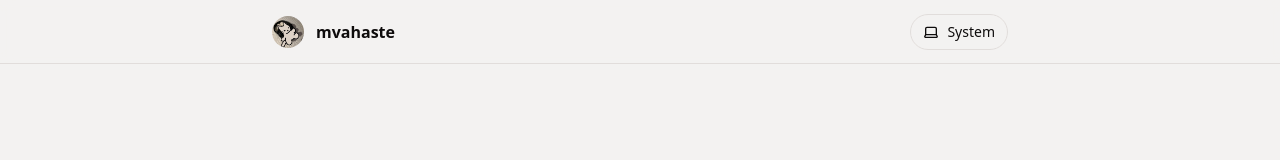
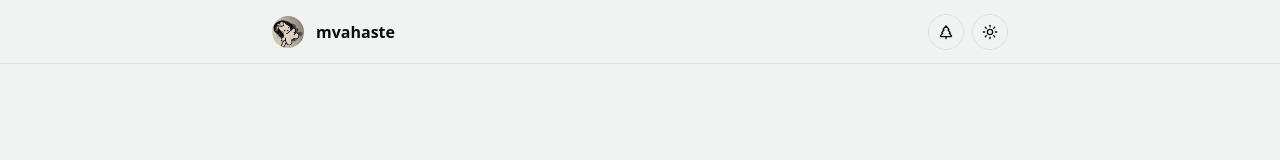
Before and after one commit to mvahaste/www, a Next.js app: page / in a window 1280 px wide. Shown: the top 160 px of the page. Built offline with nearby package versions, Linux system fonts and the light colour scheme.

Commit message:
Added theme switching, changed default theme

```diff
--- a/app/globals.css
+++ b/app/globals.css
@@ -47,7 +47,7 @@
   --radius: 1.25rem;
 }
 
-:root .theme-coffee {
+[data-theme="coffee-light"] {
   --background: hsl(30, 8%, 95%);
   --foreground: hsl(0, 8%, 5%);
 
@@ -77,7 +77,7 @@
   --ring: hsl(13, 36%, 72%);
 }
 
-.dark .theme-coffee {
+[data-theme="coffee-dark"] {
   --background: hsl(0, 7%, 8%);
   --foreground: hsl(60, 9%, 98%);
 
@@ -107,7 +107,7 @@
   --ring: hsl(12, 22%, 40%);
 }
 
-:root .theme-forest {
+[data-theme="forest-light"] {
   --background: hsl(180, 8%, 95%);
   --foreground: hsl(150, 8%, 5%);
 
@@ -137,7 +137,7 @@
   --ring: hsl(160, 36%, 72%);
 }
 
-.dark .theme-forest {
+[data-theme="forest-dark"] {
   --background: hsl(160, 7%, 8%);
   --foreground: hsl(180, 9%, 98%);
 
--- a/app/layout.tsx
+++ b/app/layout.tsx
@@ -6,6 +6,7 @@ import type { Metadata } from "next";
 import { ThemeProvider } from "next-themes";
 import { Roboto, Roboto_Mono } from "next/font/google";
 import "./globals.css";
+import { availableThemes, defaultTheme } from "@/components/theme-switcher";
 
 const robotoSans = Roboto({
   variable: "--font-roboto-sans",
@@ -45,11 +46,12 @@ export default function RootLayout({
   return (
     <html lang="en" suppressHydrationWarning>
       <body
-        className={`${robotoSans.variable} ${robotoMono.variable} theme-coffee antialiased`}
+        className={`${robotoSans.variable} ${robotoMono.variable} antialiased`}
       >
         <ThemeProvider
-          attribute="class"
-          defaultTheme="system"
+          attribute="data-theme"
+          themes={availableThemes}
+          defaultTheme={defaultTheme}
           enableSystem
           disableTransitionOnChange
         >
--- a/components/header.tsx
+++ b/components/header.tsx
@@ -1,6 +1,5 @@
 import AnimatedAvatar from "./animated-avatar";
-import HeaderNav from "./header-nav";
-import { ThemeSwitcher } from "./theme-switcher";
+import { ThemeColorSwitcher, ThemeModeSwitcher } from "./theme-switcher";
 
 export default function Header() {
   return (
@@ -10,9 +9,9 @@ export default function Header() {
           <AnimatedAvatar />
           <h1 className="font-bold">mvahaste</h1>
         </div>
-        <div className="flex flex-row items-center gap-4">
-          <HeaderNav />
-          <ThemeSwitcher />
+        <div className="flex flex-row items-center gap-2">
+          <ThemeColorSwitcher />
+          <ThemeModeSwitcher />
         </div>
       </div>
     </header>
--- a/components/theme-switcher.tsx
+++ b/components/theme-switcher.tsx
@@ -8,72 +8,113 @@ import {
   DropdownMenuRadioItem,
   DropdownMenuTrigger,
 } from "@/components/ui/dropdown-menu";
-import { Laptop, Moon, Sun } from "lucide-react";
+import {
+  LucideCoffee,
+  LucideLaptop,
+  LucideMoon,
+  LucideSun,
+  LucideTreePine,
+} from "lucide-react";
 import { useTheme } from "next-themes";
 import { useEffect, useState } from "react";
 
-const ThemeSwitcher = () => {
+const ICON_SIZE = 16;
+
+const useMounted = () => {
   const [mounted, setMounted] = useState(false);
-  const { theme, setTheme } = useTheme();
 
-  // useEffect only runs on the client, so now we can safely show the UI
-  useEffect(() => {
-    setMounted(true);
-  }, []);
+  useEffect(() => setMounted(true), []);
 
-  if (!mounted) {
-    return null;
-  }
+  return mounted;
+};
 
-  const ICON_SIZE = 16;
+const modeOptions = [
+  { value: "light", label: "Light", icon: LucideSun },
+  { value: "dark", label: "Dark", icon: LucideMoon },
+];
+
+const colorOptions = [
+  { value: "forest", label: "Forest", icon: LucideTreePine },
+  { value: "coffee", label: "Coffee", icon: LucideCoffee },
+];
+
+const defaultMode = modeOptions[0].value;
+const defaultColor = colorOptions[0].value;
+
+export const defaultTheme = `${defaultColor}-${defaultMode}`;
+export const availableThemes = [
+  ...colorOptions.flatMap((color) =>
+    modeOptions.map((mode) => `${color.value}-${mode.value}`),
+  ),
+];
+
+interface ThemeSwitcherProps {
+  type: "mode" | "color";
+  options: {
+    value: string;
+    label: string;
+    icon: React.ElementType;
+  }[];
+}
+
+const ThemeSwitcher = ({ type, options }: ThemeSwitcherProps) => {
+  const mounted = useMounted();
+  const { resolvedTheme, setTheme } = useTheme();
+
+  if (!mounted) return null;
+
+  const [color = defaultColor, mode = defaultMode] = (
+    resolvedTheme ?? defaultTheme
+  ).split("-");
+
+  const currentValue = type === "mode" ? mode : color;
+
+  const handleChange = (value: string) => {
+    const newTheme = type === "mode" ? `${color}-${value}` : `${value}-${mode}`;
+
+    setTheme(newTheme);
+  };
+
+  const CurrentIcon =
+    options.find((opt) => opt.value === currentValue)?.icon ?? LucideLaptop;
 
   return (
     <DropdownMenu>
       <DropdownMenuTrigger asChild>
         <Button
+          size="icon"
           variant="ghost"
           className="flex items-center gap-2 border hover:cursor-pointer"
         >
-          {theme === "light" ? (
-            <Sun key="light" size={ICON_SIZE} />
-          ) : theme === "dark" ? (
-            <Moon key="dark" size={ICON_SIZE} />
-          ) : (
-            <Laptop key="system" size={ICON_SIZE} />
-          )}
-          <span>
-            {theme?.substring(0, 1).toUpperCase().concat(theme?.substring(1)) ??
-              "Theme"}
-          </span>
+          <CurrentIcon size={ICON_SIZE} />
         </Button>
       </DropdownMenuTrigger>
       <DropdownMenuContent className="w-content" align="start">
         <DropdownMenuRadioGroup
-          value={theme}
-          onValueChange={(e) => setTheme(e)}
+          value={currentValue}
+          onValueChange={handleChange}
         >
-          <DropdownMenuRadioItem
-            className="flex gap-2 hover:cursor-pointer"
-            value="light"
-          >
-            <Sun size={ICON_SIZE} /> <span>Light</span>
-          </DropdownMenuRadioItem>
-          <DropdownMenuRadioItem
-            className="flex gap-2 hover:cursor-pointer"
-            value="dark"
-          >
-            <Moon size={ICON_SIZE} /> <span>Dark</span>
-          </DropdownMenuRadioItem>
-          <DropdownMenuRadioItem
-            className="flex gap-2 hover:cursor-pointer"
-            value="system"
-          >
-            <Laptop size={ICON_SIZE} /> <span>System</span>
-          </DropdownMenuRadioItem>
+          {options.map(({ value, label, icon: Icon }) => (
+            <DropdownMenuRadioItem
+              key={value}
+              className="flex gap-2 hover:cursor-pointer"
+              value={value}
+            >
+              <Icon size={ICON_SIZE} /> <span>{label}</span>
+            </DropdownMenuRadioItem>
+          ))}
         </DropdownMenuRadioGroup>
       </DropdownMenuContent>
     </DropdownMenu>
   );
 };
 
-export { ThemeSwitcher };
+const ThemeModeSwitcher = () => (
+  <ThemeSwitcher type="mode" options={modeOptions} />
+);
+
+const ThemeColorSwitcher = () => (
+  <ThemeSwitcher type="color" options={colorOptions} />
+);
+
+export { ThemeModeSwitcher, ThemeColorSwitcher };
--- a/scripts/take_screenshots.js
+++ b/scripts/take_screenshots.js
@@ -46,8 +46,10 @@ async function captureScreenshots(deploymentUrl) {
     await page.screenshot({ path: `screenshot-${theme}.png`, fullPage: true });
   }
 
-  await captureScreenshot("light");
-  await captureScreenshot("dark");
+  await captureScreenshot("forest-light");
+  await captureScreenshot("forest-dark");
+  await captureScreenshot("coffee-light");
+  await captureScreenshot("coffee-dark");
 
   await browser.close();
 }
```
Also changed, not shown: 1 other file (tests, documents, lock files or other folders).
